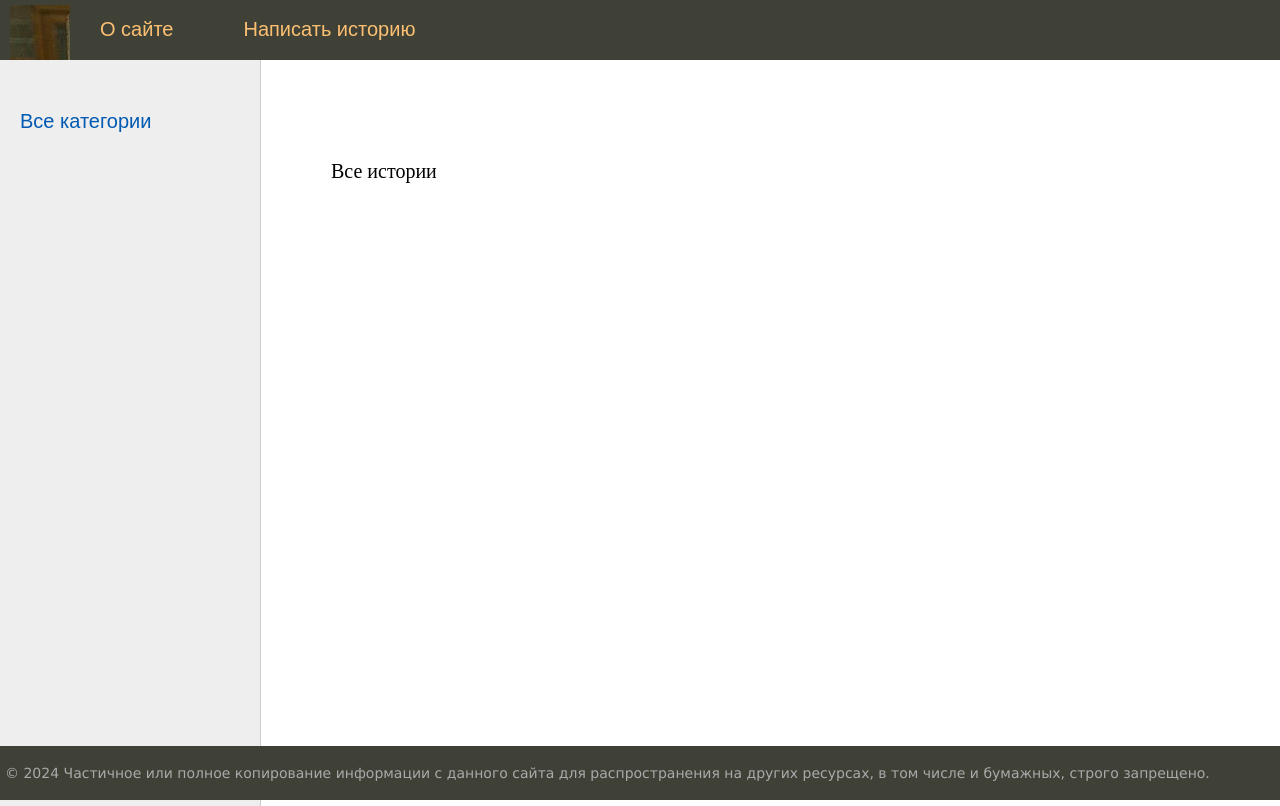
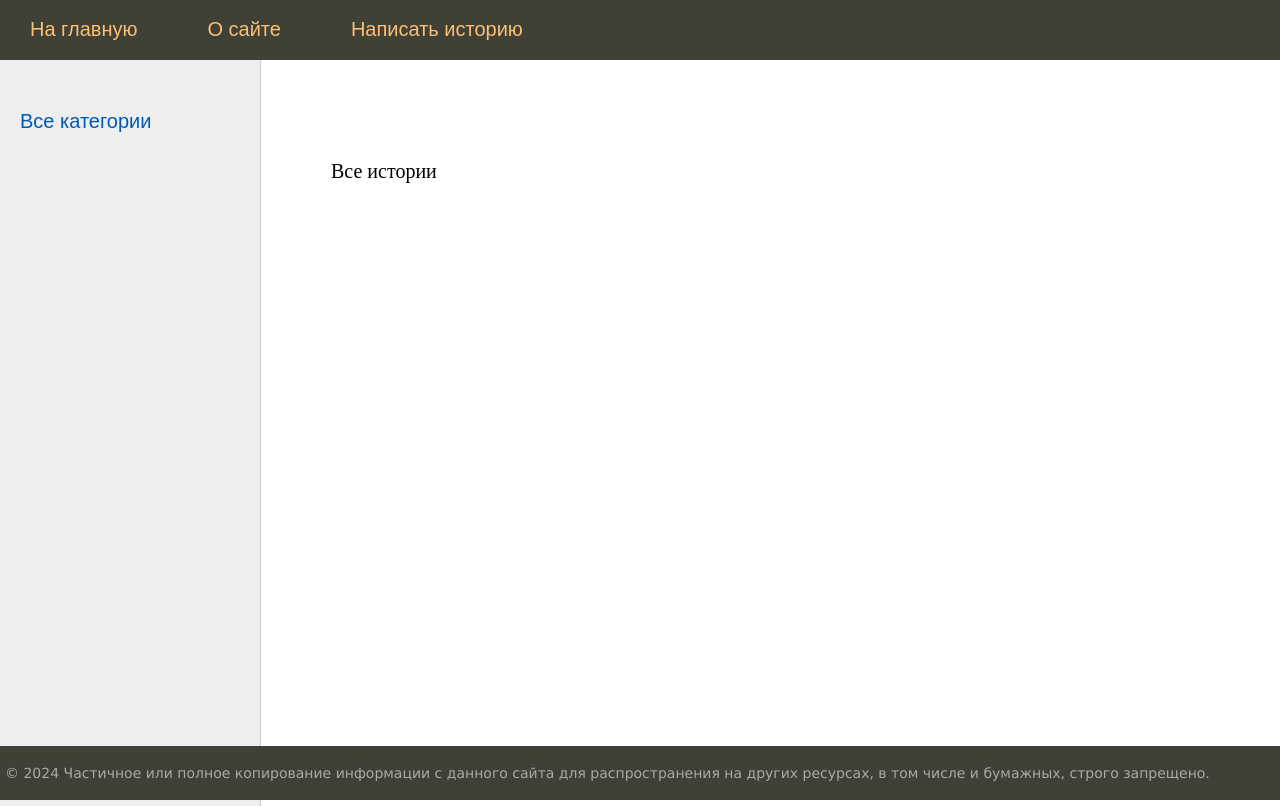
Before and after one commit to polina3996/Django-App-My-blog, a Django app: page / in a window 1280 px wide. Run offline with Django 4.2, Linux system fonts and the light colour scheme; data that the repository does not hold is empty.

Commit message:
logo deleted; menu changed

```diff
--- a/my_blog/my_blog/settings.py
+++ b/my_blog/my_blog/settings.py
@@ -120,7 +120,7 @@ USE_TZ = True
 # standard root(in development)
 STATIC_URL = 'static/'
 # root to the base directory of static files(in production)
-STATICFILES_DIRS = [BASE_DIR / 'static',]
+STATICFILES_DIRS = [BASE_DIR / 'static']
 
 
 # Default primary key field type
--- a/my_blog/static/css/styles.css
+++ b/my_blog/stories/static/stories/css/styles.css
@@ -80,11 +80,6 @@ ul.list-articles li {
 	height: 60px;
 }
 
-.logo {
-	background: url('my_blog/stories/static/stories/images/logo.jpg') no-repeat 10px 5px;
-	width: 70px;
-	height: 60px;
-}
 
 ul.mainmenu {
 	list-style: none;
@@ -99,7 +94,7 @@ ul.mainmenu li {
 	float: left;
 	margin: 18px 40px 0 30px;
 }
-ul.mainmenu li.logo {margin: 0;}
+
 ul.mainmenu li.last {float: right;}
 
 ul.mainmenu li a {
--- a/my_blog/stories/views.py
+++ b/my_blog/stories/views.py
@@ -4,6 +4,7 @@ from django.shortcuts import render, get_object_or_404
 from .models import Stories, Tag, Category
 
 menu = [
+    {'title': "На главную", 'url_name': 'index'},
     {'title': "О сайте", 'url_name': 'about'},
     {'title': "Написать историю", 'url_name': 'add_story'},
 ]
@@ -41,10 +42,10 @@ def tag(request, tag_slug):
 
 def category(request, cat_id):
     """A view that displays all published stories connected to this category"""
-    category = get_object_or_404(Category, id=cat_id)
-    stories = category.stories.published.all()
+    cat = get_object_or_404(Category, id=cat_id)
+    stories = cat.stories.published.all()
     return render(request, 'stories/index.html', context={'stories': stories,
-                                                          'title': 'Категория: ' + category.name,
+                                                          'title': 'Категория: ' + cat.name,
                                                           'cat_selected': cat_id})
 
 
--- a/my_blog/templates/base.html
+++ b/my_blog/templates/base.html
@@ -5,7 +5,8 @@
 <html lang="en">
 <head>
     <meta charset="UTF-8">
-    <link type="text/css" rel="stylesheet" href="{% static 'css/styles.css' %}"/>
+    <link type="text/css" rel="stylesheet" href="{% static 'stories/css/styles.css' %}"/>
+	<meta http-equiv="Content-Type" content="text/html; charset=utf-8">
     <title>{{title}}</title>
 </head>
 <body>
@@ -14,11 +15,7 @@
 <tr><td valign=top>
 {% block mainmenu %}
     <div class="header">
-		<ul class="mainmenu">
-			<li class="logo"><a href="{% url 'index' %}">
-				<div class="logo"></div></a>
-			</li>
-
+		<ul id="mainmenu" class="mainmenu">
 		{% menu as menu %}
 			{% for m in menu %}
 				<li><a href="{% url m.url_name %}">{{m.title}}</a></li>
```
Also changed, not shown: my_blog/stories/static/stories/images/logo.jpg (deleted).
